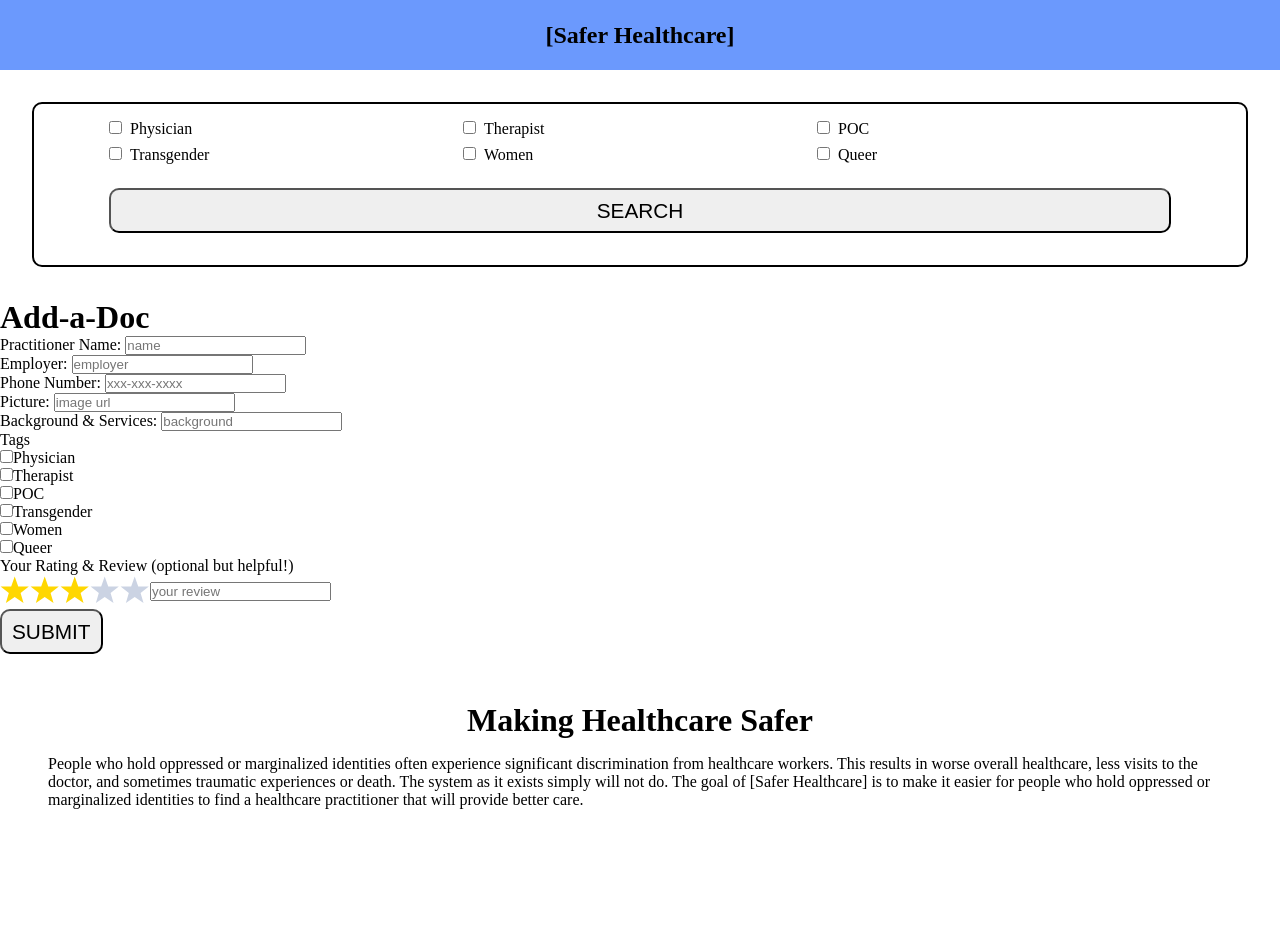
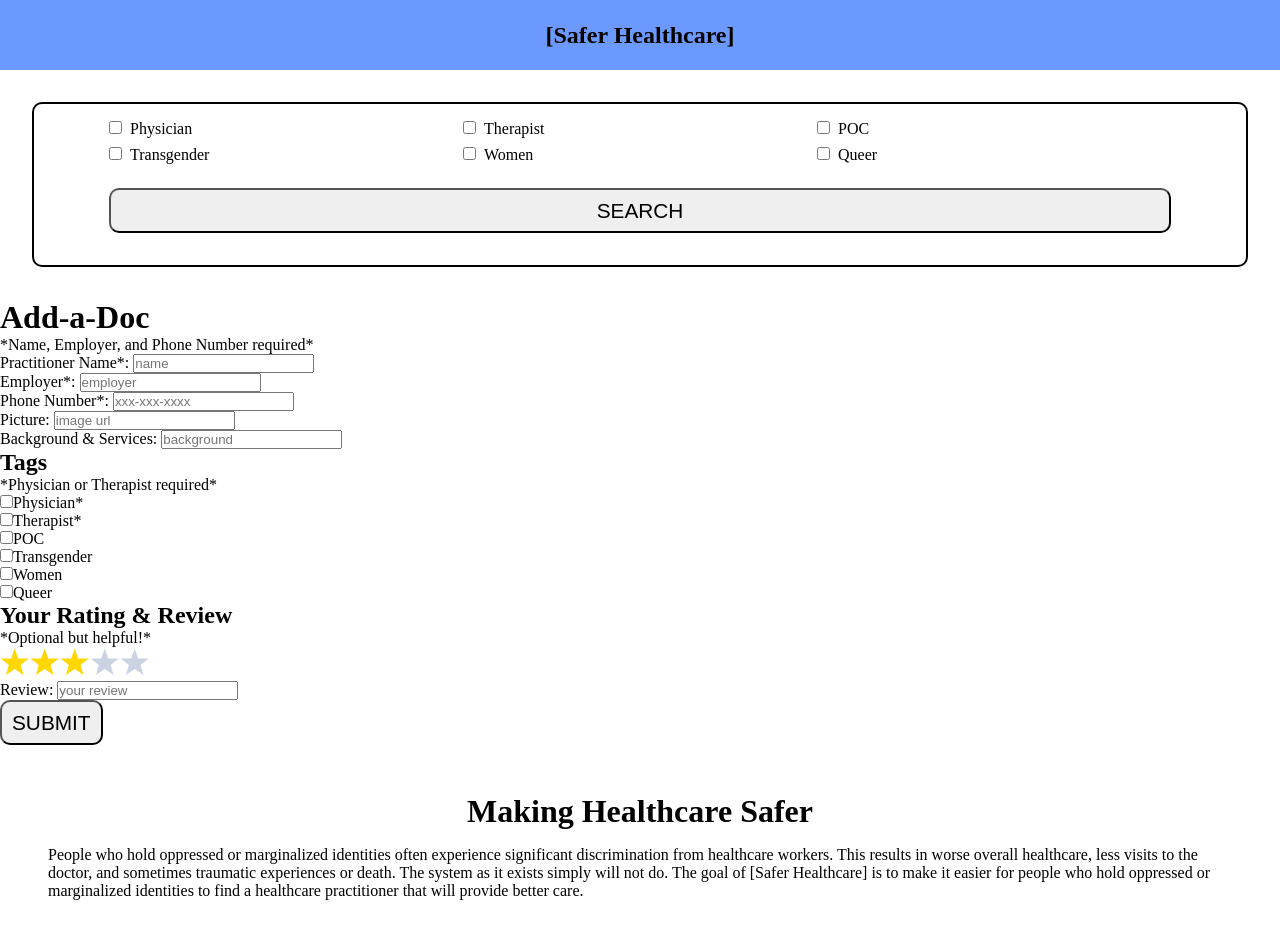
Before and after one commit to AwrenNuit/safer-care-coop, a React (Create React App) app: page / in a window 1280 px wide. Shown: the top 938 px of the page. Before the commit the page ends 857 px from the top, so only its background shows below. Built offline with nearby package versions, Linux system fonts and the light colour scheme; no server answers; the database is empty.

Commit message:
setting up POST logic, slight Input component modifications

```diff
--- a/src/components/AddPractitioner/Input.js
+++ b/src/components/AddPractitioner/Input.js
@@ -16,7 +16,7 @@ export default function Input(props) {
       ) : (
         <label>
           <input
-            onChange={(e) => props.setValue(e.target.checked)}
+            onChange={(e) => props.handleChange(e.target.checked, props.label)}
             type={props.type}
             value={props.value}
           />
--- a/src/components/AddPractitioner/NewPractitioner.js
+++ b/src/components/AddPractitioner/NewPractitioner.js
@@ -1,47 +1,120 @@
-import React, { useState } from "react";
+import React, { useState, useContext } from "react";
+import { db } from "../../firebase";
+import { Context } from "../App/App";
 import StarRating from "react-star-ratings";
 import Input from "./Input";
 
 export default function NewPractitioner() {
+  const { state, dispatch } = useContext(Context);
   const [bio, setBio] = useState("");
   const [employer, setEmployer] = useState("");
   const [image, setImage] = useState("");
   const [name, setName] = useState("");
   const [phoneNumber, setPhoneNumber] = useState("");
-  const [physician, setPhysician] = useState(false);
-  const [POC, setPOC] = useState(false);
-  const [queer, setQueer] = useState(false);
-  const [therapist, setTherapist] = useState(false);
-  const [transgender, setTransgender] = useState(false);
-  const [women, setWomen] = useState(false);
+  const [review, setReview] = useState("");
   const [starRating, setStarRating] = useState(3);
+  const [tags, setTags] = useState([]);
 
   const handleSubmit = (e) => {
     e.preventDefault();
-    console.log("asdasdasd");
+    console.log("state:", Object.keys(state.allPractitioners));
+    if (!Object.keys(state.allPractitioners).includes(name)) {
+      if (name && employer && phoneNumber) {
+        if (tags.includes('Physician') || tags.includes('Therapist')) {
+          if(starRating) {
+            db.ref(name).set({
+              bio,
+              employer,
+              image,
+              name,
+              numRatings: 1,
+              phone: phoneNumber,
+              ratings: starRating,
+              reviews: [],
+              tags: tags,
+            });
+          }
+          else if(review) {
+            db.ref(name).set({
+              bio,
+              employer,
+              image,
+              name,
+              numRatings: 0,
+              phone: phoneNumber,
+              ratings: [],
+              reviews: review,
+              tags: tags,
+            });
+          }
+          else if(starRating && review) {
+            db.ref(name).set({
+              bio,
+              employer,
+              image,
+              name,
+              numRatings: 1,
+              phone: phoneNumber,
+              ratings: starRating,
+              reviews: review,
+              tags: tags,
+            });
+          } else {
+            db.ref(name).set({
+              bio,
+              employer,
+              image,
+              name,
+              numRatings: 0,
+              phone: phoneNumber,
+              ratings: [],
+              reviews: [],
+              tags: tags,
+            });
+          }
+        }
+        else {
+          alert(`Please select 'Physician' or 'Therapist' tag.`);
+        }
+      }
+      else {
+        alert(`Please enter practitioner Name, Employer, and Phone Number.`);
+      }
+    }
   };
+
+  const handleTagChange = (e, tag) => {
+    if (e) {
+      setTags((tags) => [...tags, tag]);
+    } else {
+      setTags(tags.filter((item) => item !== tag));
+    }
+  };
+
   return (
     <>
       <form onSubmit={(e) => handleSubmit(e)}>
         <h1>Add-a-Doc</h1>
         <div>
           <div>
+            <p>*Name, Employer, and Phone Number required*</p>
+            {/* set required prop for some */}
             <Input
-              label="Practitioner Name: "
+              label="Practitioner Name*: "
               placeholder="name"
               setValue={setName}
               type="text"
               value={name}
             />
             <Input
-              label="Employer: "
+              label="Employer*: "
               placeholder="employer"
               setValue={setEmployer}
               type="text"
               value={employer}
             />
             <Input
-              label="Phone Number: "
+              label="Phone Number*: "
               placeholder="xxx-xxx-xxxx"
               setValue={setPhoneNumber}
               type="text"
@@ -62,43 +135,45 @@ export default function NewPractitioner() {
               value={bio}
             />
           </div>
+
           <div>
-            <p>Tags</p>
+            <h2>Tags</h2>
+            <p>*Physician or Therapist required*</p>
             <Input
-              label="Physician"
-              setValue={setPhysician}
+              handleChange={handleTagChange}
+              label="Physician*"
               type="checkbox"
-              value={physician}
             />
             <Input
-              label="Therapist"
-              setValue={setTherapist}
+              handleChange={handleTagChange}
+              label="Therapist*"
               type="checkbox"
-              value={therapist}
-            />
-            <Input label="POC" setValue={setPOC} type="checkbox" value={POC} />
-            <Input
-              label="Transgender"
-              setValue={setTransgender}
-              type="checkbox"
-              value={transgender}
             />
             <Input
-              label="Women"
-              setValue={setWomen}
+              handleChange={handleTagChange}
+              label="POC"
               type="checkbox"
-              value={women}
             />
             <Input
+              handleChange={handleTagChange}
+              label="Transgender"
+              type="checkbox"
+            />
+            <Input
+              handleChange={handleTagChange}
+              label="Women"
+              type="checkbox"
+            />
+            <Input
+              handleChange={handleTagChange}
               label="Queer"
-              setValue={setQueer}
               type="checkbox"
-              value={queer}
             />
           </div>
 
           <div>
-            <p>Your Rating & Review (optional but helpful!)</p>
+            <h2>Your Rating & Review</h2>
+            <p>*Optional but helpful!*</p>
             <StarRating
               changeRating={(rating) => setStarRating(rating)}
               isSelectable={true}
@@ -110,7 +185,13 @@ export default function NewPractitioner() {
               starRatedColor="gold"
               starSpacing="0"
             />
-            <input type="text" placeholder="your review" />
+            <Input
+              label="Review: "
+              placeholder="your review"
+              setValue={setReview}
+              type="text"
+              value={review}
+            />
           </div>
           <div>
             <button type="submit">SUBMIT</button>
```
